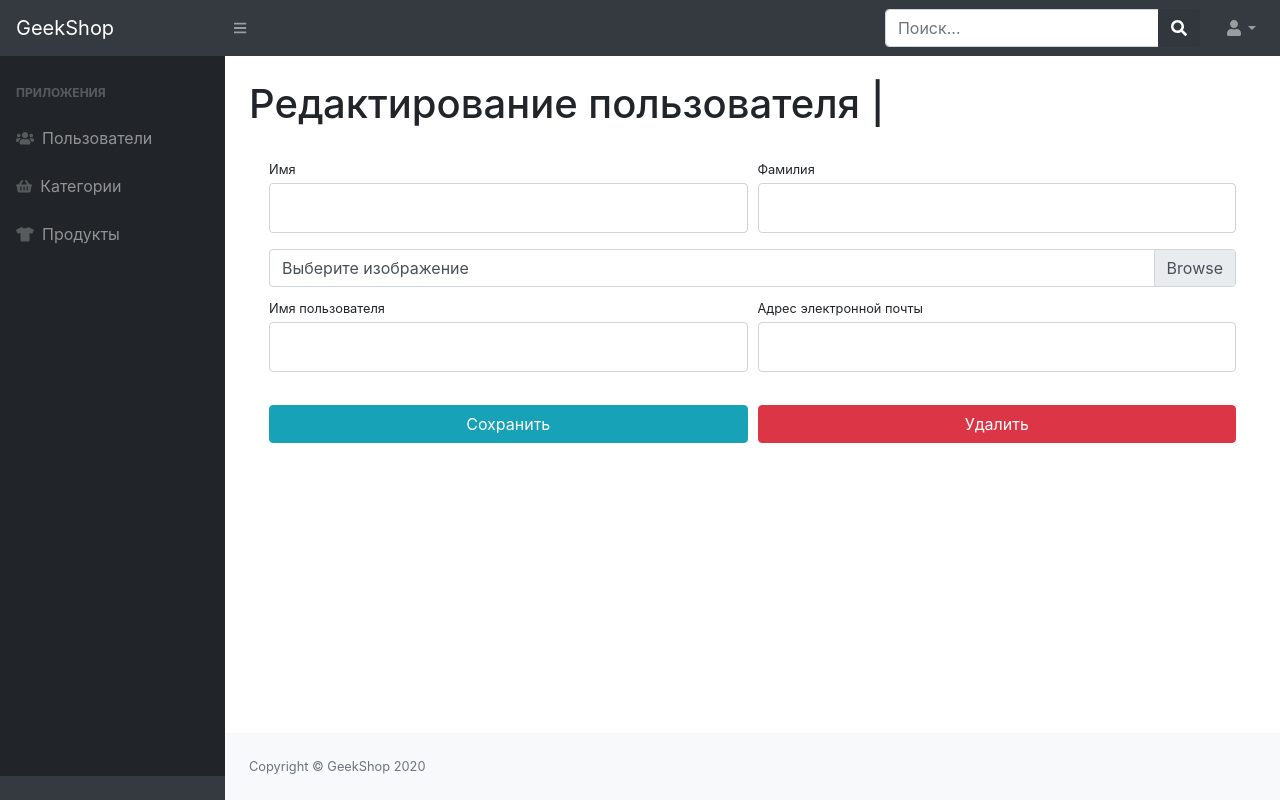
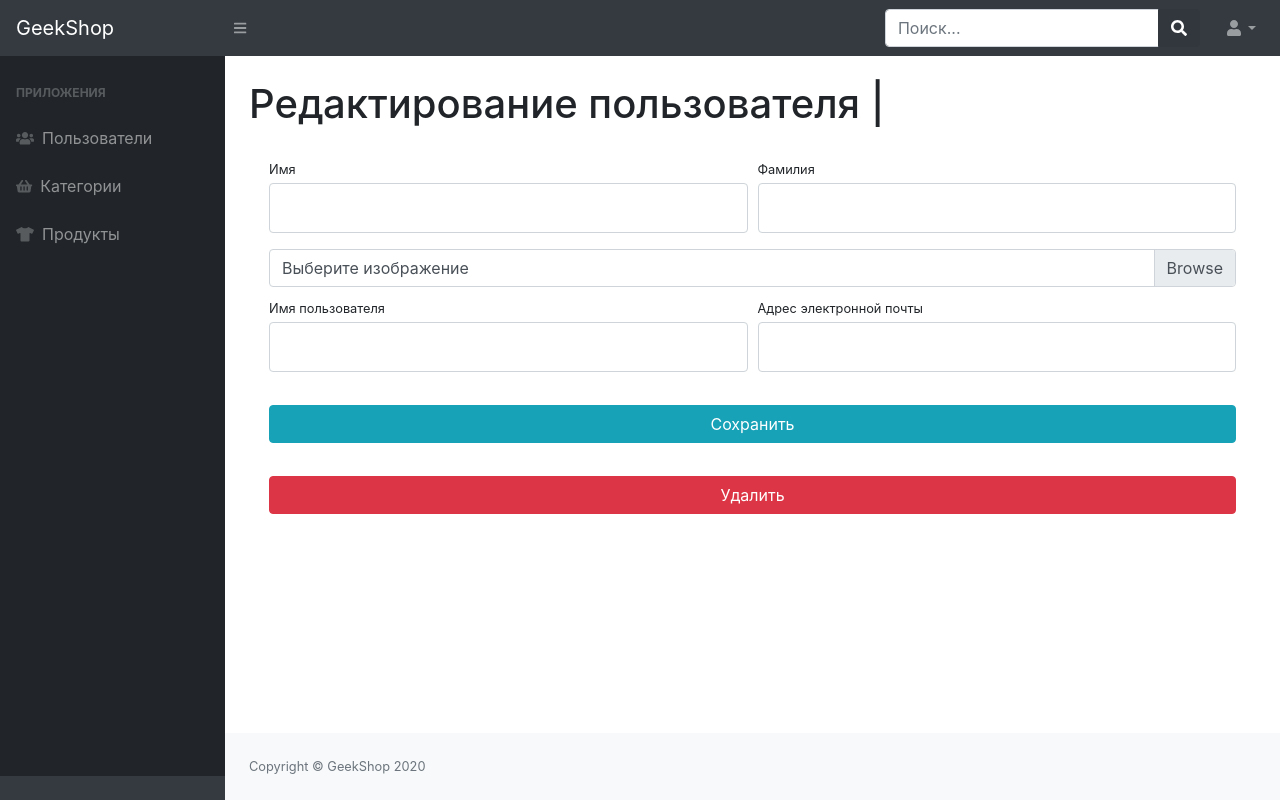
Before and after one commit to Bigstation/geekshop, a Django app: template adminapp/templates/adminapp/admin-users-update-delete.html in a window 1280 px wide. Run offline with Django 3.2, Linux system fonts and the light colour scheme; the template is opened without the code that fills it: values that come from a table or form of the project are taken from there, others are empty; parts of the project's set-up code (start-up, migrations or seed data) failed here and were passed over; some libraries are stand-ins or nearby versions.

Commit message:
created delete controller

```diff
--- a/adminapp/templates/adminapp/admin-users-update-delete.html
+++ b/adminapp/templates/adminapp/admin-users-update-delete.html
@@ -41,13 +41,17 @@
                 </div>
             </div>
             <div class="form-row">
-                <div class="col-lg-6" style="margin-top: 33px;">
+                <div class="col-lg-12" style="margin-top: 33px;">
                     <input class="btn btn-info btn-block" type="submit" value="Сохранить">
-                </div>
-                <div class="col-lg-6" style="margin-top: 33px;">
-                    <input class="btn btn-danger btn-block" type="submit" value="Удалить">
                 </div>
             </div>
         </form>
+        <div class="row">
+            <div class="col-lg-12" style="margin-top: 33px;">
+                <a href="{% url 'admins:admin_users_delete' current_user.id %}">
+                    <button class="btn btn-danger btn-block">Удалить</button>
+                </a>
+            </div>
+        </div>
     </div>
 {% endblock %}
--- a/adminapp/urls.py
+++ b/adminapp/urls.py
@@ -9,4 +9,5 @@ urlpatterns = [
     path('admin-users-read/', views.admin_users_read, name='admin_users_read'),
     path('admin-users-create/', views.admin_users_create, name='admin_users_create'),
     path('admin-users-update/<int:id>/', views.admin_users_update, name='admin_users_update'),
+    path('admin-users-delete/<int:id>/', views.admin_users_delete, name='admin_users_delete'),
 ]
```
Also changed, not shown: adminapp/views.py (+8 -0 lines).
